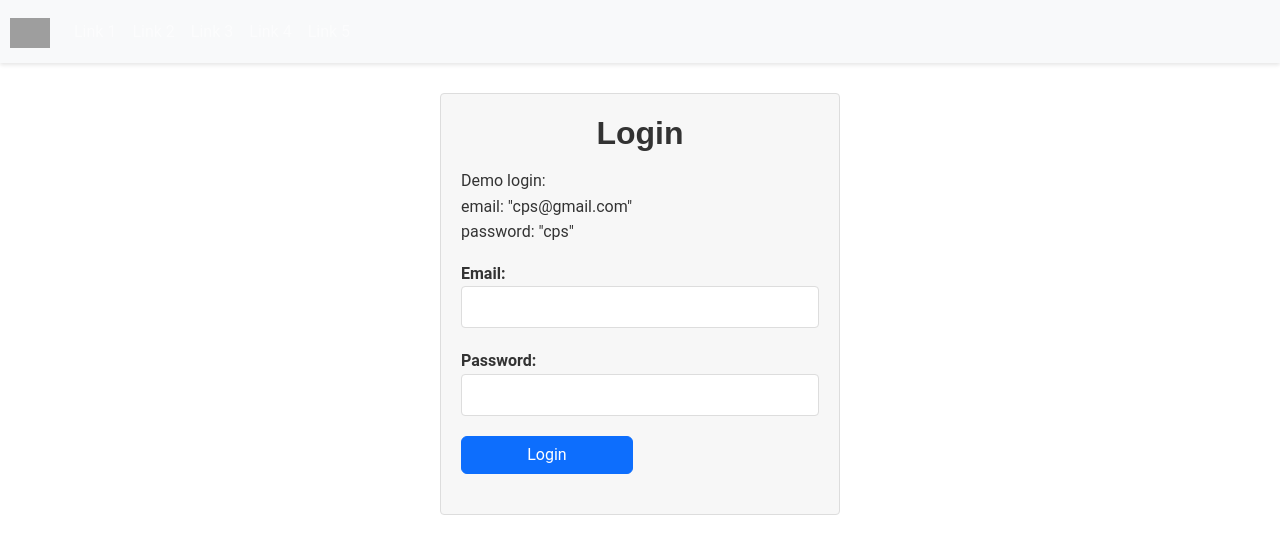
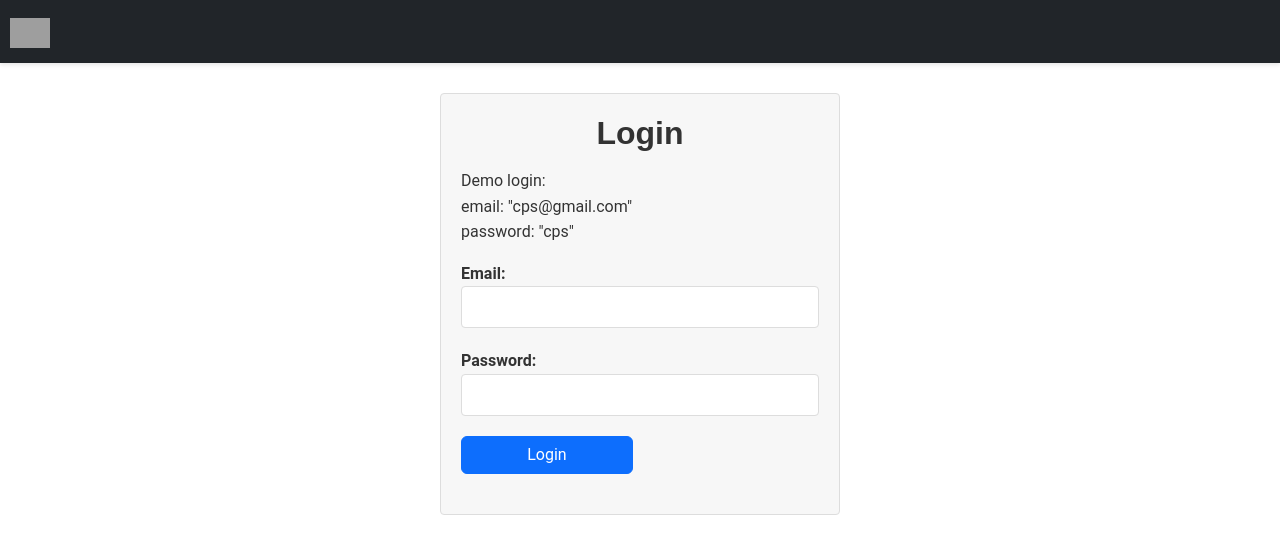
Before and after one commit to ScottBorchert/CPSDemo, an Angular app: page /login in a window 1280 px wide. Shown: the top 554 px of the page. Built offline with nearby package versions, Linux system fonts and the light colour scheme; grey boxes are pictures that could not be loaded.

Commit message:
adding nav back.

```diff
--- a/src/app/navbar/navbar.component.html
+++ b/src/app/navbar/navbar.component.html
@@ -1,38 +1,26 @@
-<nav class="navbar navbar-expand-lg navbar-dark bg-light">
-    <a class="navbar-brand" href="#"><img
-        width="40"
-        alt="CPS Logo"
-        src="https://cps.com/hubfs/CPS%20Redesign/Brand%20Assets/cps-logo.svg"
-      /></a>
+<nav class="navbar navbar-expand-lg navbar-dark bg-dark">
+  <a class="navbar-brand" href="#"><img width="40" alt="CPS Logo" src="https://cps.com/hubfs/CPS%20Redesign/Brand%20Assets/cps-logo.svg" /></a>
 
-    <button
-      class="navbar-toggler"
-      type="button"
-      data-toggle="collapse"
-      data-target="#navbarNav"
-      aria-controls="navbarNav"
-      aria-expanded="false"
-      aria-label="Toggle navigation"
-    >
+  <button class="navbar-toggler" type="button" data-toggle="collapse" data-target="#navbarNav" aria-controls="navbarNav" aria-expanded="false" aria-label="Toggle navigation">
     <span class="navbar-toggler-icon"></span>
   </button>
+
   <div class="collapse navbar-collapse" id="navbarNav">
-      <ul class="navbar-nav">
+    <ul class="navbar-nav ml-auto">
+      <ng-container *ngIf="userService.user$ | async as user">
         <li class="nav-item">
-          <a class="nav-link" href="#">Link 1</a>
+          <span class="nav-link">{{ user.name }}</span>
         </li>
         <li class="nav-item">
-          <a class="nav-link" href="#">Link 2</a>
+          <span class="nav-link">{{ user.username }}</span>
         </li>
         <li class="nav-item">
-          <a class="nav-link" href="#">Link 3</a>
+          <span class="nav-link">{{ user.email }}</span>
         </li>
         <li class="nav-item">
-          <a class="nav-link" href="#">Link 4</a>
+          <button class="btn btn-link nav-link" (click)="logout()">Logout</button>
         </li>
-        <li class="nav-item">
-          <a class="nav-link" href="#">Link 5</a>
-        </li>
+      </ng-container>
     </ul>
   </div>
 </nav>
--- a/src/app/navbar/navbar.component.ts
+++ b/src/app/navbar/navbar.component.ts
@@ -1,4 +1,5 @@
 import { Component } from '@angular/core';
+import { UserService } from '../user.service';
 
 @Component({
   selector: 'app-navbar',
@@ -6,5 +7,7 @@ import { Component } from '@angular/core';
   styleUrls: ['./navbar.component.scss']
 })
 export class NavbarComponent {
+  constructor(public userService: UserService) { }
+
 
 }
```
Lines whose indentation alone changed are shown as unchanged.
